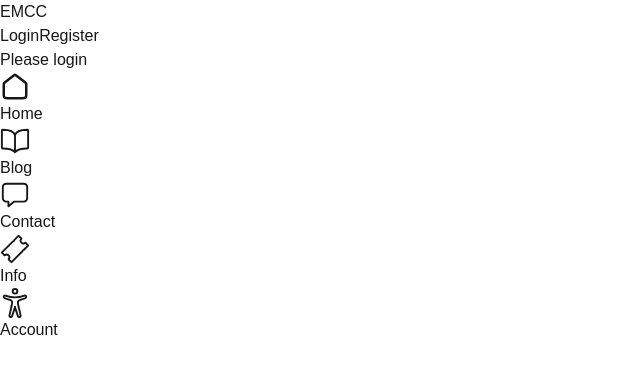
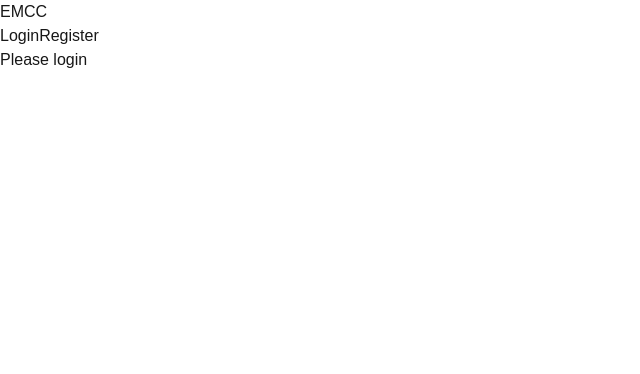
Before and after one commit to Michael-Dale/EMCCYouthApp, a Next.js app: page / in a window 1280 px wide. Shown: the top 374 px of the page, without its empty margins (0-640 px from the left). Built offline with nearby package versions, Linux system fonts and the light colour scheme; no server answers.

Commit message:
uncommented authed navbar

```diff
--- a/src/app/layout.js
+++ b/src/app/layout.js
@@ -45,8 +45,8 @@ export default async function RootLayout({ children }) {
         </nav>
         {children}
         {/* If the user is authenticated the nav bar will show */}
-        {/* {isAuthed ? <Navbar /> : null} */}
-        <Navbar />
+        {isAuthed ? <Navbar /> : null}
+        {/* <Navbar /> */}
       </body>
     </html>
   );
```
